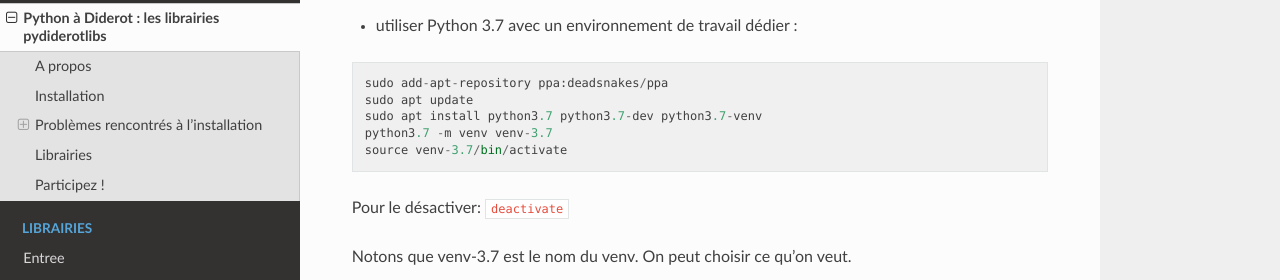
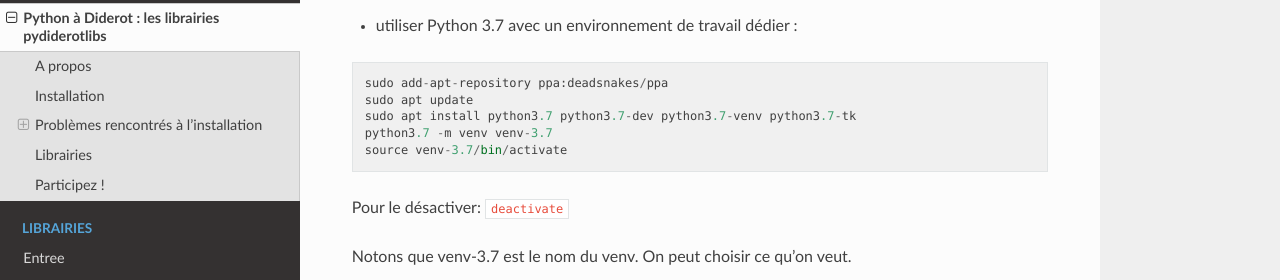
Before and after one commit to Pydiderot/pydiderotlibs, a Sphinx documentation site: the page built from docs/index.md, in a window 1280 px wide and 900 px high, scrolled down 672 px. Shown: the part 151-431 px from the top of the window. Built offline with Sphinx 7.4.7 and the Read the Docs theme 2.0.0, drawn with Linux system fonts in a browser that asks for light colours.

Commit message:
Update index.md

````diff
--- a/docs/index.md
+++ b/docs/index.md
@@ -18,7 +18,7 @@ Deux méthodes d'installations sont disponibles:
 ```
 sudo add-apt-repository ppa:deadsnakes/ppa
 sudo apt update
-sudo apt install python3.7 python3.7-dev python3.7-venv
+sudo apt install python3.7 python3.7-dev python3.7-venv python3.7-tk
 python3.7 -m venv venv-3.7
 source venv-3.7/bin/activate
 ```
````
